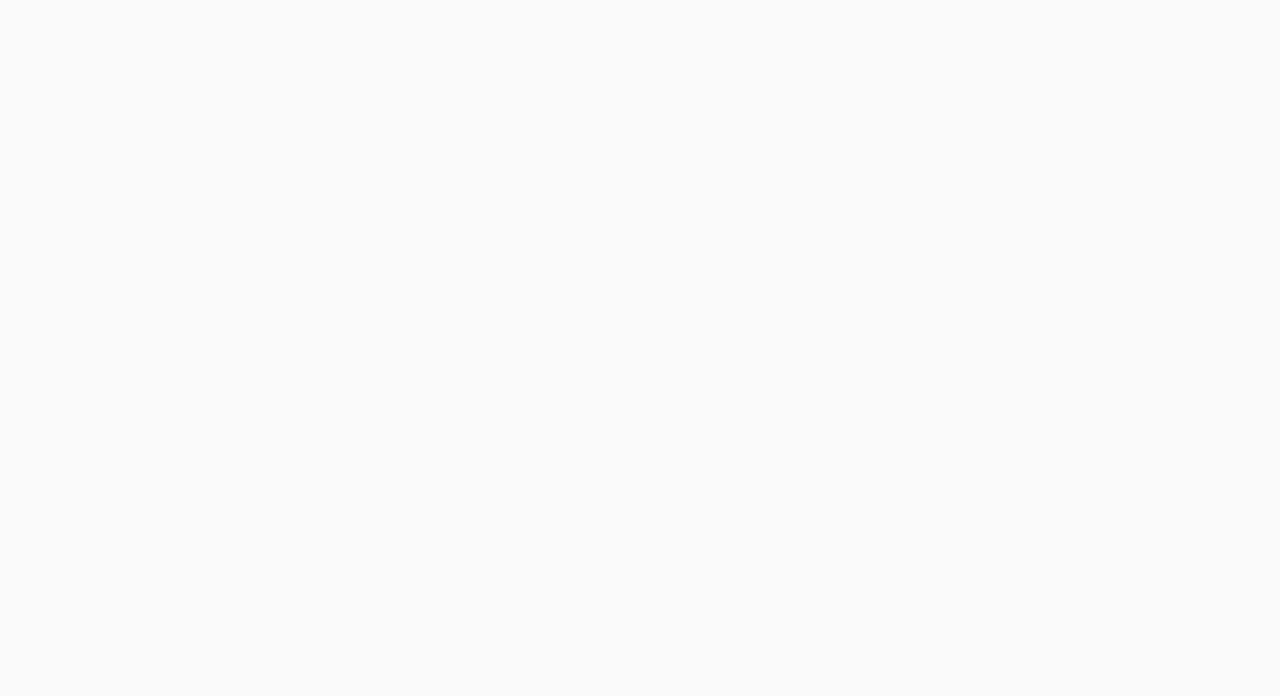
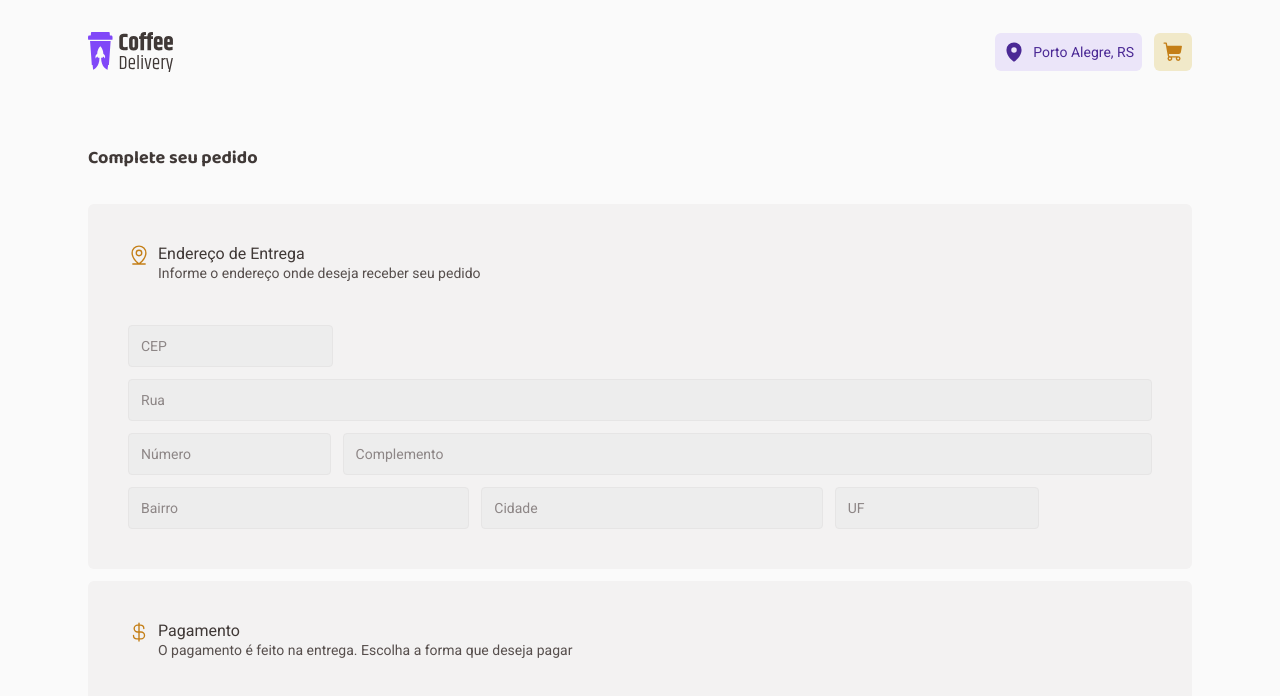
Before and after one commit to gustavoeguedes/coffee-delivery, a React (Vite) app: page /checkout in a window 1280 px wide. Before the commit this address had no page. Shown: the top 696 px of the page. Built offline with nearby package versions, Linux system fonts and the light colour scheme.

Commit message:
feat: add Checkout page with CompleteOrderForm component and global styles adjustments

```diff
--- a/src/Router.tsx
+++ b/src/Router.tsx
@@ -1,12 +1,14 @@
 import { Routes, Route } from 'react-router-dom'
 import { DefaultLayout } from './DefaultLayout'
 import { Home } from './pages/Home'
+import { Checkout } from './pages/Checkout'
 
 export function Router() {
   return (
     <Routes>
       <Route path="/" element={<DefaultLayout />}>
         <Route path="/" element={<Home />} />
+        <Route path="/checkout" element={<Checkout />} />
       </Route>
     </Routes>
   )
--- /dev/null
+++ b/src/pages/Checkout/components/CompleteOrderForm/index.tsx
@@ -0,0 +1,58 @@
+import {
+  CurrencyDollarIcon,
+  MapPinLineIcon,
+  MoneyIcon,
+} from '@phosphor-icons/react'
+import { CompleteOrderFormContainer, Input, InputContainer } from './styles'
+
+export function CompleteOrderForm() {
+  return (
+    <CompleteOrderFormContainer>
+      <h2>Complete seu pedido</h2>
+      <form>
+        <div>
+          <header>
+            <span>
+              <MapPinLineIcon size={22} />
+            </span>
+            <div>
+              <h3>Endereço de Entrega</h3>
+              <p>Informe o endereço onde deseja receber seu pedido</p>
+            </div>
+          </header>
+
+          <InputContainer>
+            <Input size="fifth" type="text" placeholder="CEP" />
+          </InputContainer>
+          <InputContainer>
+            <Input size="full" type="text" placeholder="Rua" />
+          </InputContainer>
+          <InputContainer>
+            <Input type="text" size="fifth" placeholder="Número" />
+            <Input size="eighty" type="text" placeholder="Complemento" />
+          </InputContainer>
+          <InputContainer>
+            <Input size="third" type="text" placeholder="Bairro" />
+            <Input size="third" type="text" placeholder="Cidade" />
+            <Input size="fifth" type="text" placeholder="UF" />
+          </InputContainer>
+        </div>
+        <div>
+          <header>
+            <span>
+              <CurrencyDollarIcon size={22} />
+            </span>
+            <div>
+              <h3>Pagamento</h3>
+              <p>
+                O pagamento é feito na entrega. Escolha a forma que deseja pagar
+              </p>
+            </div>
+          </header>
+
+          <InputContainer></InputContainer>
+        </div>
+      </form>
+    </CompleteOrderFormContainer>
+  )
+}
--- /dev/null
+++ b/src/pages/Checkout/components/CompleteOrderForm/styles.ts
@@ -0,0 +1,119 @@
+import styled from 'styled-components'
+
+export const CompleteOrderFormContainer = styled.div`
+  flex: 1;
+
+  border-radius: 6px;
+  display: flex;
+  flex-direction: column;
+  gap: 2rem;
+  h2 {
+    font-size: 1.125rem;
+    color: ${(props) => props.theme['base-subtitle']};
+    font-family: 'Baloo 2', sans-serif;
+  }
+
+  form {
+    display: flex;
+    gap: 0.75rem;
+    flex-direction: column;
+
+    > div:first-child,
+    > div:last-child {
+      background: ${(props) => props.theme['base-card']};
+      padding: 2.5rem;
+      border-radius: 6px;
+      display: flex;
+      flex-direction: column;
+      align-items: flex-start;
+
+      header {
+        display: flex;
+        gap: 0.5rem;
+        margin-bottom: 2rem;
+        justify-content: center;
+
+        span {
+          color: ${(props) => props.theme['yellow-dark']};
+        }
+
+        div {
+          display: flex;
+          flex-direction: column;
+          gap: 0 0.125rem;
+          padding: 0;
+
+          h3 {
+            font-size: 1rem;
+            color: ${(props) => props.theme['base-subtitle']};
+            font-weight: 400;
+          }
+
+          p {
+            font-size: 0.875rem;
+            color: ${(props) => props.theme['base-text']};
+            font-weight: 400;
+            margin-top: 0.125rem;
+          }
+        }
+      }
+    }
+  }
+`
+const InputSize = {
+  full: '100%',
+  eighty: '80%',
+  half: '50%',
+  third: '33.3333%',
+  quarter: '25%',
+  fifth: '20%',
+  sixth: '16.6667%',
+  seventh: '14.2857%',
+  eighth: '12.5%',
+  ninth: '11.1111%',
+  tenth: '10%',
+}
+
+interface InputProps {
+  size: keyof typeof InputSize
+}
+
+export const InputContainer = styled.div`
+  display: flex;
+  gap: 0.75rem;
+  flex: 1;
+  width: 100%;
+`
+export const Input = styled.input<InputProps>`
+  background: ${(props) => props.theme['base-input']};
+  border-radius: 4px;
+  border: 1px solid ${(props) => props.theme['base-button']};
+  padding: 12px;
+  color: ${(props) => props.theme['base-text']};
+  font-size: 0.875rem;
+  width: ${(props) => InputSize[props.size]};
+  margin-top: 0.75rem;
+
+  &::placeholder {
+    color: ${(props) => props.theme['base-label']};
+  }
+
+  &:focus {
+    outline: none;
+    border-color: ${(props) => props.theme['yellow-dark']};
+  }
+`
+
+export const InputPayment = styled.label`
+  flex: 1;
+  display: flex;
+  gap: 0.75rem;
+  flex-direction: row;
+  align-items: center;
+  justify-content: center;
+  background: ${(props) => props.theme['base-button']};
+
+  input {
+
+  }
+`
--- /dev/null
+++ b/src/pages/Checkout/index.tsx
@@ -0,0 +1,10 @@
+import { CompleteOrderForm } from './components/CompleteOrderForm'
+import { CheckoutContainer } from './styles'
+
+export function Checkout() {
+  return (
+    <CheckoutContainer>
+      <CompleteOrderForm />
+    </CheckoutContainer>
+  )
+}
--- /dev/null
+++ b/src/pages/Checkout/styles.ts
@@ -0,0 +1,7 @@
+import styled from 'styled-components'
+
+export const CheckoutContainer = styled.div`
+  display: flex;
+  gap: 2rem;
+  margin-top: 2.5rem;
+`
--- a/src/styles/global.ts
+++ b/src/styles/global.ts
@@ -1,6 +1,11 @@
 import { createGlobalStyle } from 'styled-components'
 
 export const GlobalStyle = createGlobalStyle`
+
+    html {
+    overflow-y: scroll;
+    }
+
     * {
         margin: 0;
         padding: 0;
```
